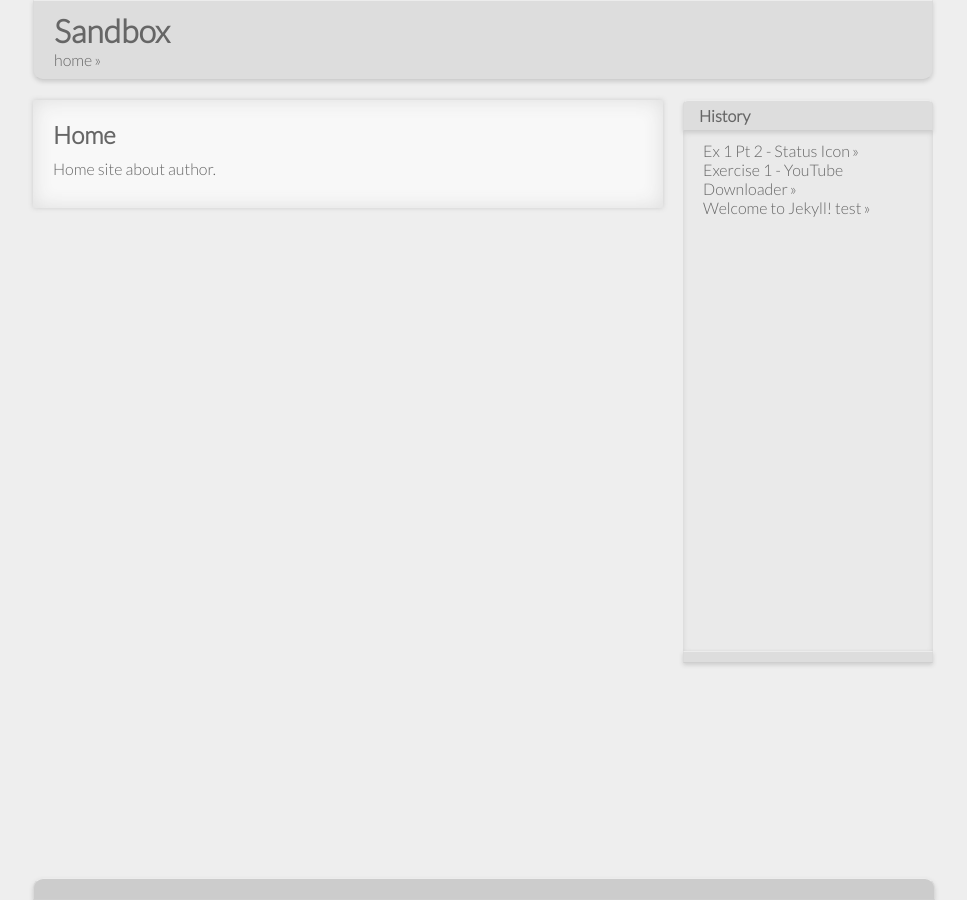
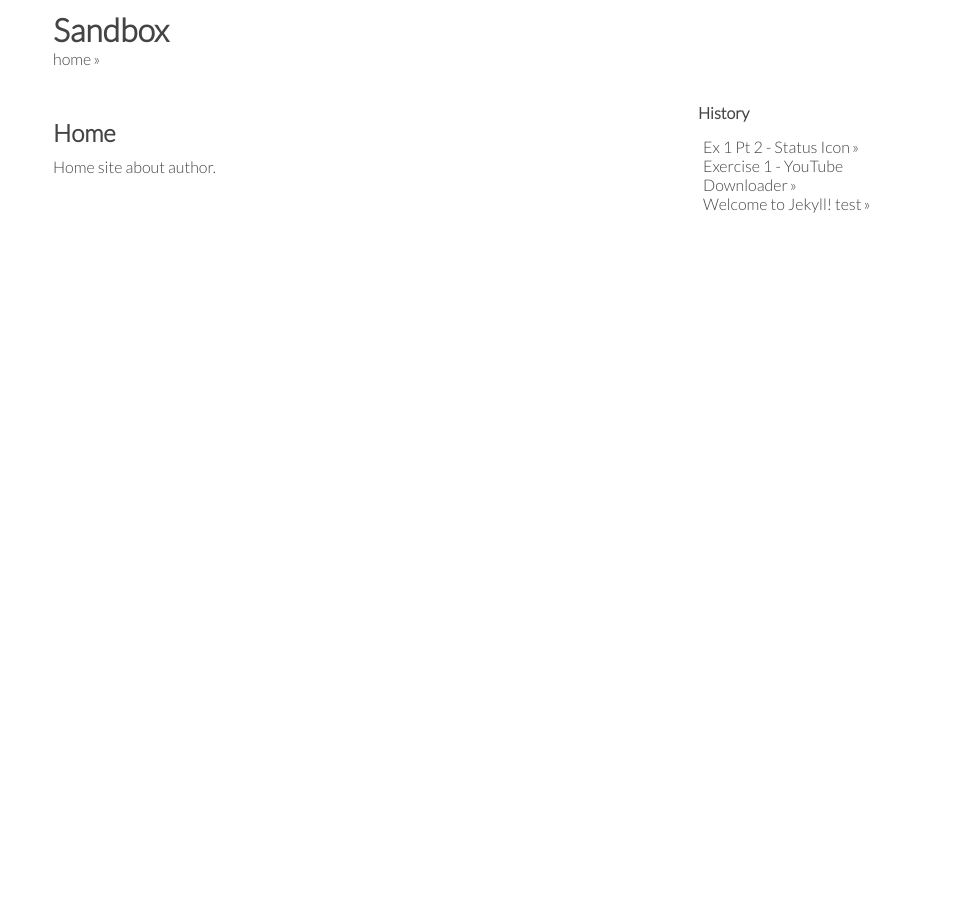
Before and after one commit to urobor/urobor.github.io, a Jekyll site: the page built from index.html, in a window 1280 px wide. Shown: the whole page, without its empty margins (157-1124 px from the left). Built offline with Jekyll 4.4.1, drawn with Linux system fonts in a browser that asks for light colours; Markdown is read by kramdown in place of the engine named in the settings.

Commit message:
color erase

```diff
--- a/css/skeleton.css
+++ b/css/skeleton.css
@@ -3,7 +3,7 @@ p {
 }
 
 html {
-    background: #eee;
+    background: white;
 }
 
 a {
@@ -29,27 +29,18 @@ div#history-scroll-list
     height:500px;
     overflow:auto;
     padding: 10px 10px 10px 20px;
-    box-shadow: 0px 2px 5px #ccc inset;
-    background: #eaeaea;
 }
 
 div#history-scroll-bottom {
     height:10px;
-    background: #ddd;
 }
 
-div#history-scroll-bottom, aside h4 {
-    border-color: #ececec #dadada #cfcfcf;
-    border-width: 1px;
-    border-style: solid;
-    box-shadow: 0px 2px 4px #ccc;
-}
 
 * {
 font-family: 'Lato', sans-serif;
 margin: 0;
 padding: 0;
-color: #666;
+color: #444;
 }
 
 body {
@@ -58,16 +49,7 @@ body {
 }
 
 body header, body aside h4 {
-    background: #dddddd;
     padding: 10px 10px 10px 20px;
-}
-
-body header {
-    border-radius: 0px 0px 10px 10px;
-    box-shadow: 0px 2px 4px #ccc;
-    border-color: #ececec #dadada #cfcfcf;
-    border-width: 1px;
-    border-style: solid;
 }
 
 body aside h4 {
@@ -81,15 +63,9 @@ body header {
 
 body footer {
     position: fixed;
-    border-radius: 10px 10px 0px 0px;
-    box-shadow: 0px 2px 4px #ccc;
-    border-color: #ececec #dadada #cfcfcf;
-    border-width: 1px;
-    border-style: solid;
     height: 20px;
     width: 900px;
     bottom: 0px;
-    background: #ccc;
 }
 
 #history-menu {
@@ -98,42 +74,16 @@ body footer {
 }
 
 #article-shadow {
-    box-shadow: 0px 0px 5px #ccc;
     margin-right: 270px;
 }
 
 article {
     padding: 20px;
-    background: #f8f8f8;
     margin-bottom: 50px;
-    box-shadow: 0px 0px 20px #ddd inset;
 }
 
-article .title-ribbon {
-    border-radius: 0px 5px 5px 0px;
-    box-shadow: 0px 1px 5px rgba(0, 0, 0, 0.3), 0px 1px 0px rgba(255, 255, 255, 0.2) inset, 0px -1px 0px rgba(0, 0, 0, 0.3) inset;
-    display: table;
-    padding: 5px 30px;
-    left: -30px;
-    position: relative;
-    background: linear-gradient(to bottom, #888 0%, #444 100%);
-}
-
-article .title-ribbon h2 {
-    color: #eee;
-}
-
-.title-ribbon:before {
-    content: "";
-    border-color: transparent #aaa #aaa transparent;
-    position: absolute;
-    top: -10px;
-    left: 0px;
-    border-style: solid;
-    border-width: 5px;
-    width: 0px;
-    height: 0px;
-    z-index: -1;
+pre {
+    margin: 10px;
 }
 
 code {
```
